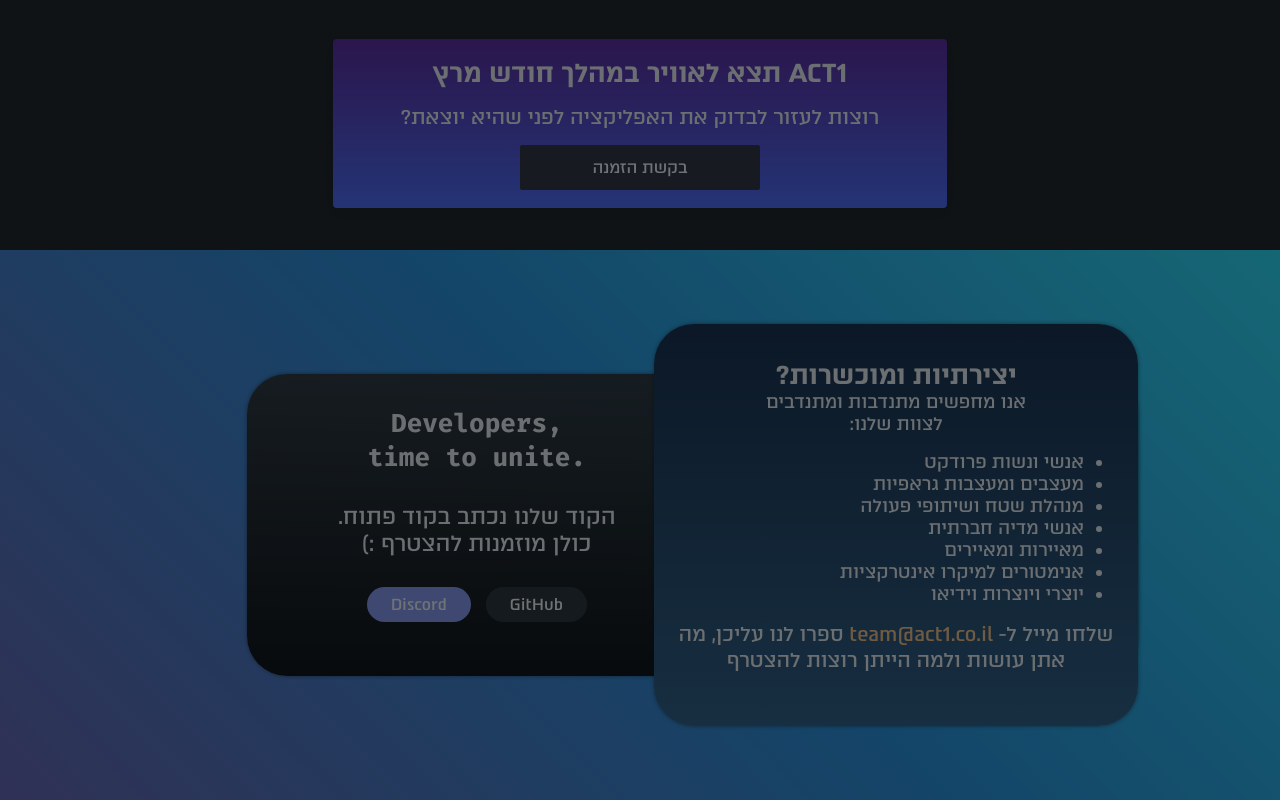
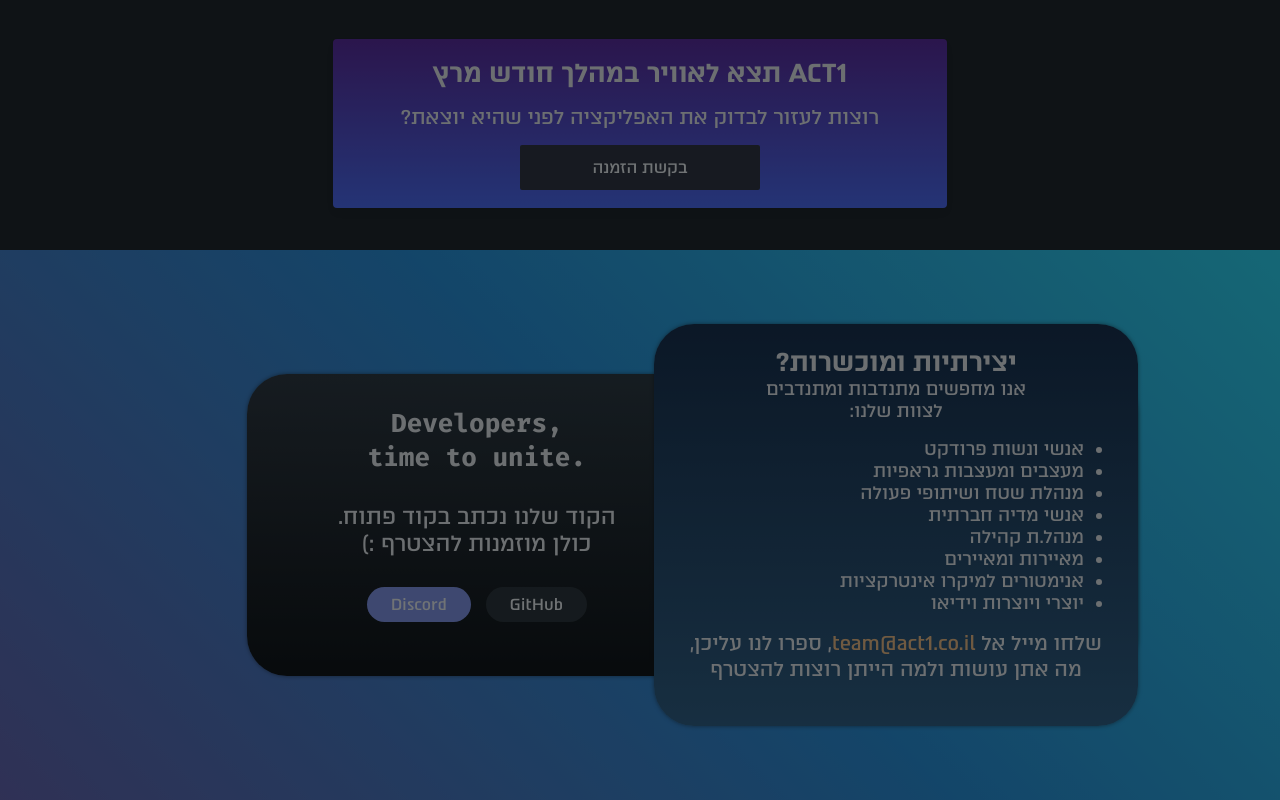
Before and after one commit to act-1/website, a website: page index.html in a window 1280 px wide. Shown: the part 998-1798 px from the top of the page. Drawn offline with Linux system fonts and the light colour scheme; a script that the page names is missing.

Commit message:
Text fixes

```diff
--- a/index.html
+++ b/index.html
@@ -61,14 +61,15 @@
               <li class="role-list-item">מעצבים ומעצבות גראפיות</li>
               <li class="role-list-item">מנהלת שטח ושיתופי פעולה</li>
               <li class="role-list-item">אנשי מדיה חברתית</li>
+              <li class="role-list-item">מנהל.ת קהילה</li>
               <li class="role-list-item">מאיירות ומאיירים</li>
               <li class="role-list-item">אנימטורים למיקרו אינטרקציות</li>
               <li class="role-list-item">יוצרי ויוצרות וידיאו</li>
             </ul>
 
             <p class="about-text">
-              שלחו מייל ל-
-              <a href="mailto:team@act1.co.il">team@act1.co.il</a> ספרו לנו
+              שלחו מייל אל
+              <a href="mailto:team@act1.co.il">team@act1.co.il</a>, ספרו לנו
               עליכן, מה אתן עושות ולמה הייתן רוצות להצטרף
             </p>
           </div>
--- a/styles.css
+++ b/styles.css
@@ -382,7 +382,7 @@
   }
 
   .roles-description {
-    padding-top: 35px;
+    padding-top: 22px;
     grid-column: 2 / 3;
     grid-row: 2 / 6;
     border-radius: 40px;
```
